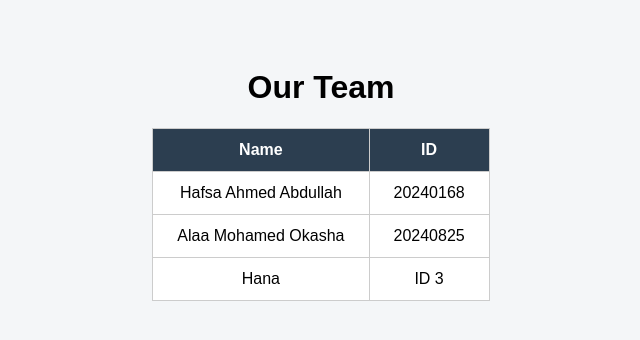
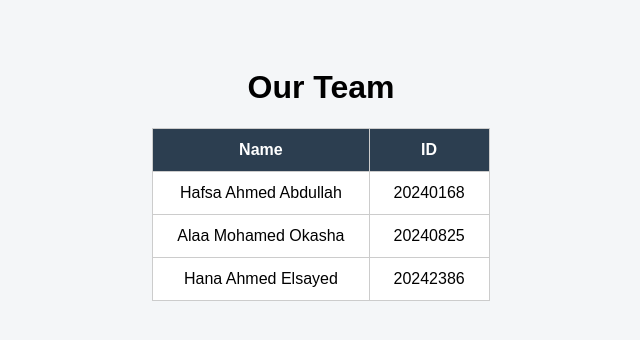
Before and after one commit to HafsaAhmed622/team-members-page, a plain HTML site: page index.html in a window 1280 px wide. Shown: the whole page, without its empty margins (319-959 px from the left). Drawn offline with Linux system fonts and the light colour scheme.

Commit message:
Update Hana's name and ID in the table

```diff
--- a/index.html
+++ b/index.html
@@ -17,7 +17,7 @@
     <tr><th>Name</th><th>ID</th></tr>
     <tr><td>Hafsa Ahmed Abdullah</td><td>20240168</td></tr>
     <tr><td>Alaa Mohamed Okasha</td><td>20240825</td></tr>
-    <tr><td>Hana </td><td>ID 3</td></tr>
+    <tr><td>Hana Ahmed Elsayed</td><td>20242386</td></tr>
   </table>
 </body>
 </html>
```
